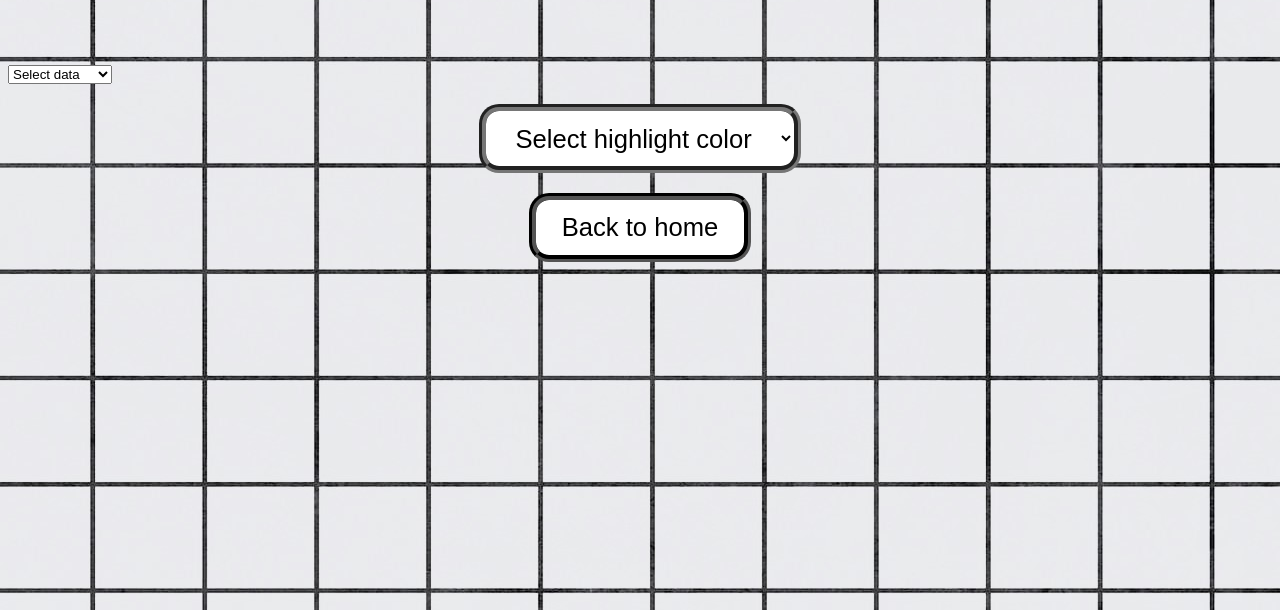
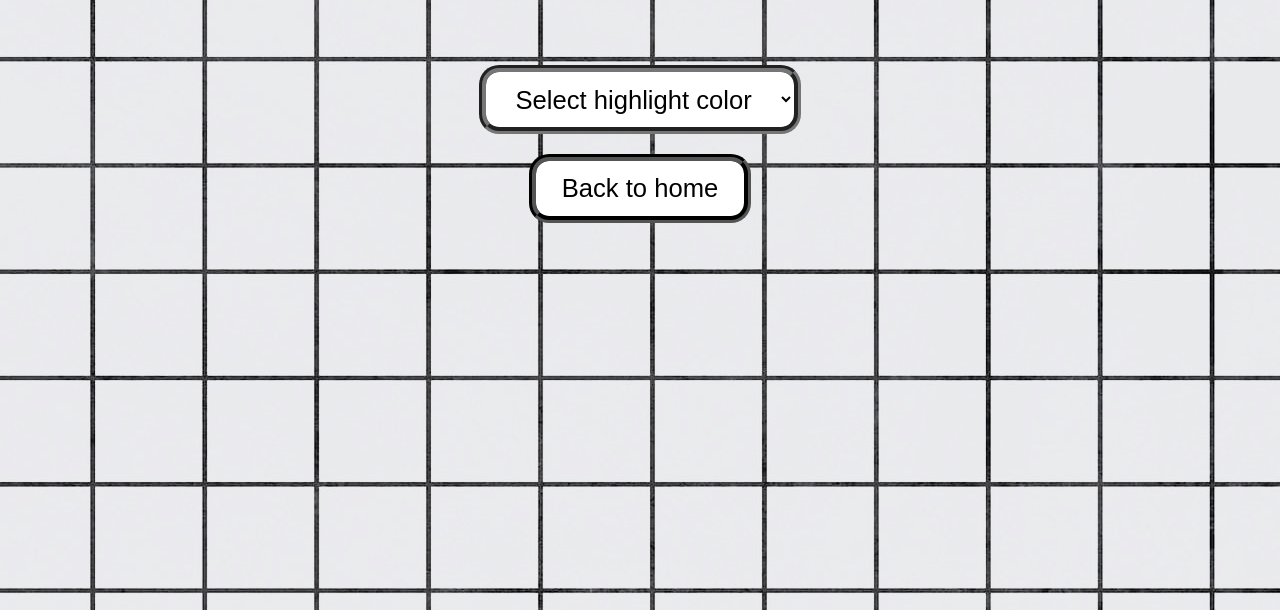
Before and after one commit to AlicePython/Sudoku, a plain HTML site: page settings.html in a window 1280 px wide. Shown: the part 190-800 px from the top of the page. Drawn offline with Linux system fonts and the light colour scheme.

Commit message:
Update settings.html

```diff
--- a/settings.html
+++ b/settings.html
@@ -19,13 +19,6 @@
         <h1 class="title">Settings</h1>
     </div>
 
-    <select id="select1" name="new_type" onchange="generate_select2_go()" required>
-        <option selected="true" disabled="disabled" value="">Select data</option>
-        <option value="DataFrame" title="View proteins found in mRNA reading frames">Frames</option>
-        <option value="Proteins" title="View chains longer than 20 aminoacids">Proteins</option>
-        <option value="Oligopeptides" title="View chains shorter than 20 aminoacids">Oligopeptides</option>
-    </select>
-
     <select class="homebutton" onchange="ChangeColor(this.value)">
         <option selected="true" disabled="disabled" value="">Select highlight color</option>
         <option style="background-color: #FFF380;" value="yellow">Yellow</option>
@@ -40,10 +33,6 @@
     </select>
     <button class="homebutton" onclick="Back_to_Home()">Back to home</button>
 
-    <script>
-
-    </script>
-
 </body>
 
 </html>
```
